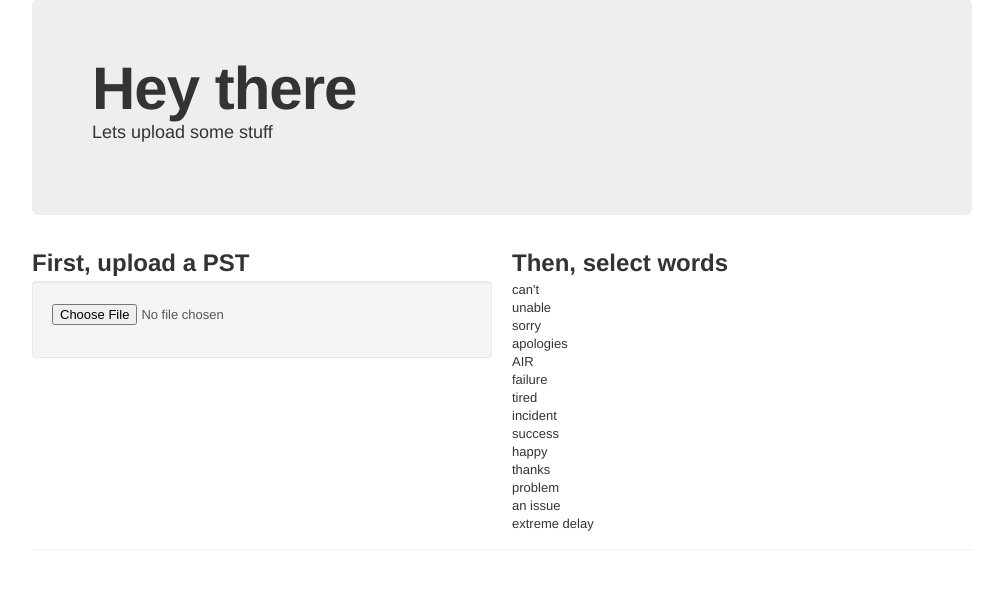
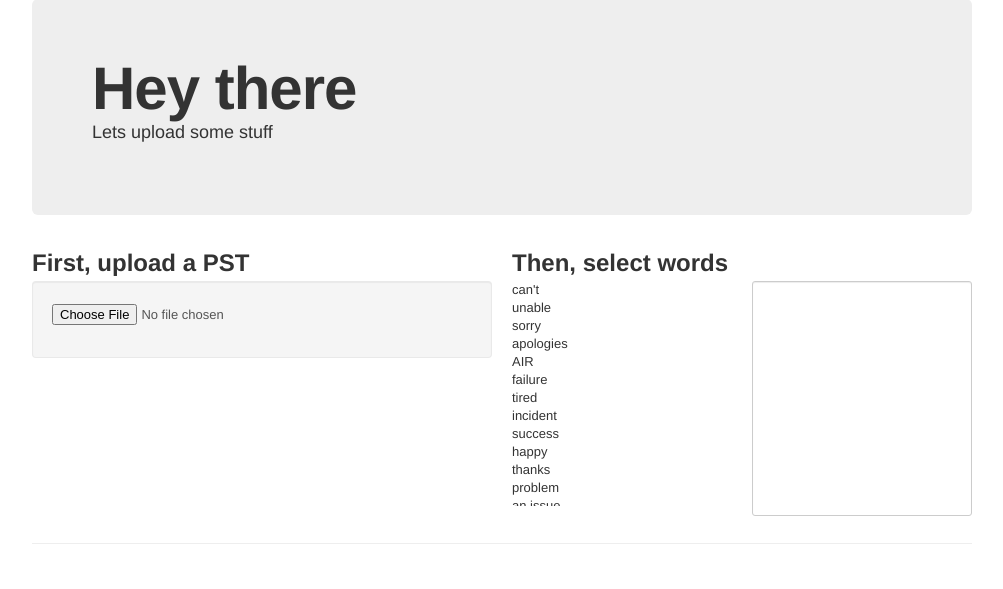
Before and after one commit to akabaker/UseYourWords, a Django app: page / in a window 1280 px wide. Shown: the part 61-650 px from the top of the page, without its empty margins (138-1141 px from the left). Run offline with Django 3.2, Linux system fonts and the light colour scheme; some libraries are stand-ins or nearby versions.

Commit message:
updated styles

```diff
--- a/app/templates/home.html
+++ b/app/templates/home.html
@@ -36,7 +36,8 @@
 					{% endfor %}
 					</ul>
 				</div>
-				<div class="span3 word-chooser">
+				<div class="span3">
+					<textarea wrap="hard"></textarea>
 				</div>
 			</div>
 		</div>
--- a/static/css/style.css
+++ b/static/css/style.css
@@ -31,6 +31,11 @@ body {
 }
 
 .word-chooser {
-	max-height: 250px;
+	max-height: 225px;
 	overflow: auto;
 }
+
+textarea {
+	height: 225px;
+	resize: none;
+}
```
